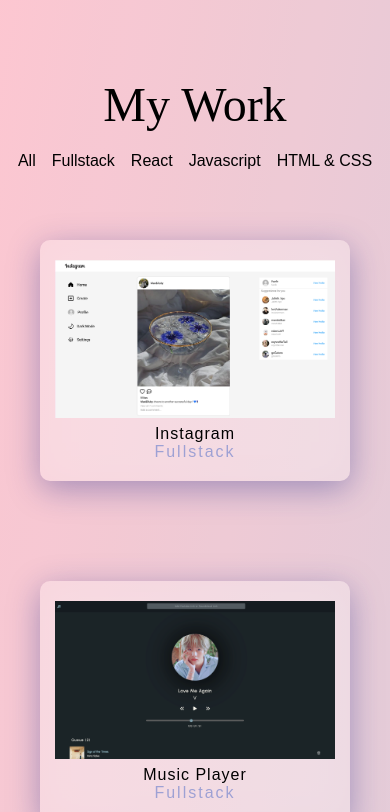
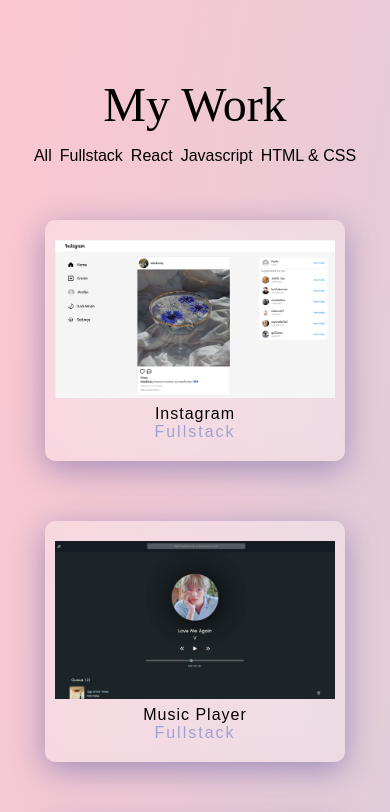
Before and after one commit to twentyfive21/portfolio-react, a React (Vite) app: page / in a window 390 px wide. Shown: the part 1440-2252 px from the top of the page. Built offline with nearby package versions, Linux system fonts and the light colour scheme; a web font is replaced by a local one.

Commit message:
--date2023-11-23
work media queries

```diff
--- a/src/components/Work/Work.css
+++ b/src/components/Work/Work.css
@@ -2,10 +2,10 @@
     display: flex;
     justify-content: center;
     align-items: center;
-    padding: 20px 0px;
+    padding: 15px 0px;
 }
 .filter-container p{
-    padding: 0px 40px;
+    padding: 0px 5px;
     cursor: pointer;
     font-size: 1rem;
     letter-spacing: 1px;
@@ -46,10 +46,10 @@
     display: flex;
     flex-direction: column;
     align-items: center;
-    padding: 20px 10px 20px 10px;
+    padding: 20px 10px;
     margin: 50px 80px;
     background: rgba( 255, 255, 255, 0.25 );
-    box-shadow: 0 8px 32px 0 rgba( 31, 38, 135, 0.37 );
+    box-shadow: 0 8px 32px 0 #1f26875e;
     backdrop-filter: blur( 20px );
     -webkit-backdrop-filter: blur( 20px );
     border-radius: 10px;
@@ -68,76 +68,66 @@
     color: #9EA1D4;
     letter-spacing: 2px;
 }
-@media (max-width: 1025px) {
-    .projects-container a {
-        width: 100%;
-    }
+@media (max-width: 1210px) {
     .projects-container img {
-        width: 630px;
+        width: 420px;
     }
     .projects-container section {
-        margin: 50px 150px;
+        margin: 50px 50px;
     }
 }
-@media (max-width: 915px) {
+@media (max-width: 1085px) {
+    .projects-container img {
+        width: 400px;
+    }
+}
+@media (max-width: 1050px) {
+    .projects-container img {
+        width: 380px;
+    }
+}
+@media (max-width: 1000px) {
     .projects-container img {
         width: 600px;
-    }
-    .projects-container section {
-        margin: 50px 130px;
-    }
-}
-@media (max-width: 815px) {
-    .projects-container img {
-        width: 500px;
-    }
-    .projects-container section {
-        margin: 50px 120px;
     }
 }
 @media (max-width: 750px) {
     .projects-container img {
-        width: 300px;
+        width: 500px;
     }
-    .projects-container section {
-        margin: 50px 120px;
+    .filter-container p{
+        padding: 0px 20px;
+    }
+}
+@media (max-width: 640px) {
+    .projects-container img {
+        width: 420px;
     }
 }
 
 @media (max-width: 550px) {
     .projects-container img {
-        width: 320px;
-        object-fit: contain;
-        padding-bottom: 0px;
+        width: 360px;
     }
     .filter-container p{
-        padding: 0px 22px;
+        padding: 0px 17px;
         letter-spacing: 0px;
     }
-    .filter-container {
-        display: flex;
-        justify-content: center;
-        align-items: center;
+}
+@media (max-width: 495px) {
+    .projects-container img {
+        width: 350px;
     }
-    .projects-container  {
-        padding: 0px;
+    .filter-container p{
+        padding: 0px 13px;
     }
     .projects-container section {
-        margin: 50px 90px;
+        margin: 30px 0px;
     }
-}
-@media (max-width: 450px) {
-    .projects-container section {
-        margin: 50px 40px;
-    }
-    .projects-container img {
-        width: 250px;
-        object-fit: contain;
-        padding-bottom: 0px;
-    }
+   }
+   @media (max-width: 460px) {
     .filter-container p{
-        padding: 0px 8px;
-        letter-spacing: 0px;
+        padding: 0px 10px;
     }
    }
    @media (max-width: 430px) {
@@ -154,16 +144,22 @@
     .projects-container img {
         width: 280px;
     }
+    .filter-container p{
+        padding: 0px 4px;
+    }
    }
    @media (max-width: 360px) {
     .projects-container img {
         width: 250px;
     }
    }
+   @media (max-width: 360px) {
+    .filter-container {
+       display: flex;
+       flex-direction: column;
+    }
+   }
    @media (max-width: 280px) {
-    .projects-container section {
-        margin: 50px 30px;
-    }
     .projects-container img {
         width: 185px;
     }
```
